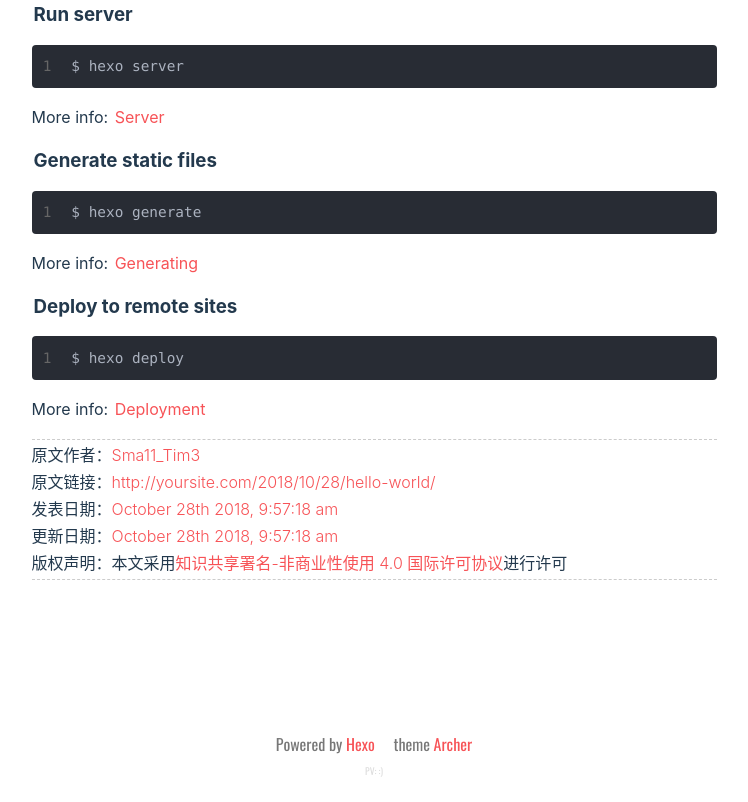
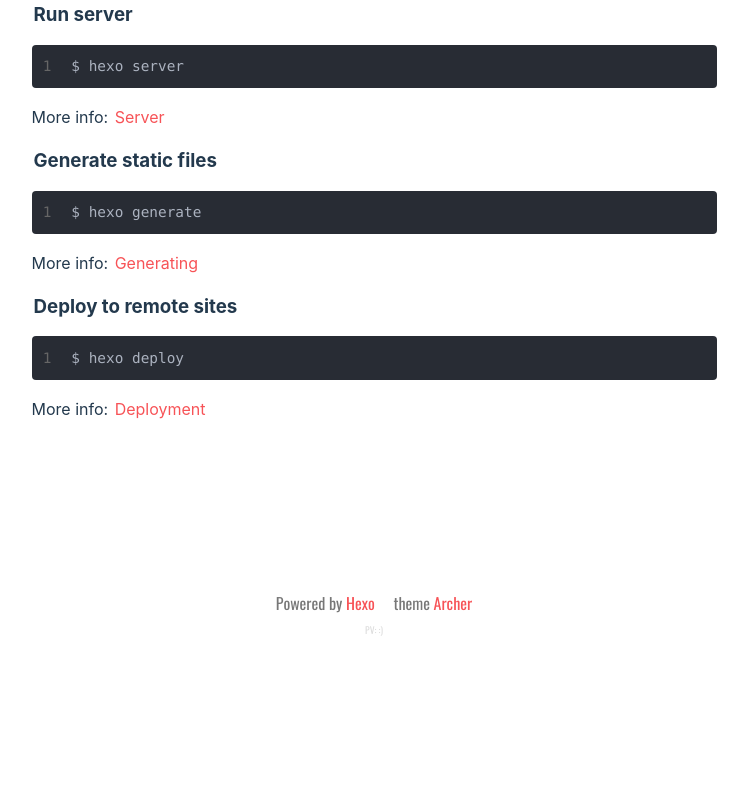
Before and after one commit to Sma11Tim3/Sma11Tim3.github.io, a plain HTML site: page 2018/10/28/hello-world/index.html in a window 1280 px wide. Shown: the part 754-1556 px from the top of the page, without its empty margins (266-1014 px from the left). After the commit the page ends 1415 px from the top, so only its background shows below. Drawn offline with nearby package versions, Linux system fonts and the light colour scheme; some packages are replaced by stand-ins of ours; a script that the page names is missing; a web font is replaced by a local one.

Commit message:
Site updated: 2018-10-28 10:58:30

```diff
--- a/2018/10/28/hello-world/index.html
+++ b/2018/10/28/hello-world/index.html
@@ -408,14 +408,6 @@ height:50vh;
     </article>
     <!-- license  -->
 
-        <div class="license-wrapper">
-            <p>原文作者：<a href="http://yoursite.com">Sma11_Tim3</a>
-            </p><p>原文链接：<a href="http://yoursite.com/2018/10/28/hello-world/">http://yoursite.com/2018/10/28/hello-world/</a>
-            </p><p>发表日期：<a href="http://yoursite.com/2018/10/28/hello-world/">October 28th 2018, 9:57:18 am</a>
-            </p><p>更新日期：<a href="http://yoursite.com/2018/10/28/hello-world/">October 28th 2018, 9:57:18 am</a>
-            </p><p>版权声明：本文采用<a rel="license" href="http://creativecommons.org/licenses/by-nc/4.0/">知识共享署名-非商业性使用 4.0 国际许可协议</a>进行许可</p>
-        </div>
-
     <!-- paginator  -->
     <ul class="post-paginator">
         <li class="next">
```
Also changed, not shown: 1 other file.
